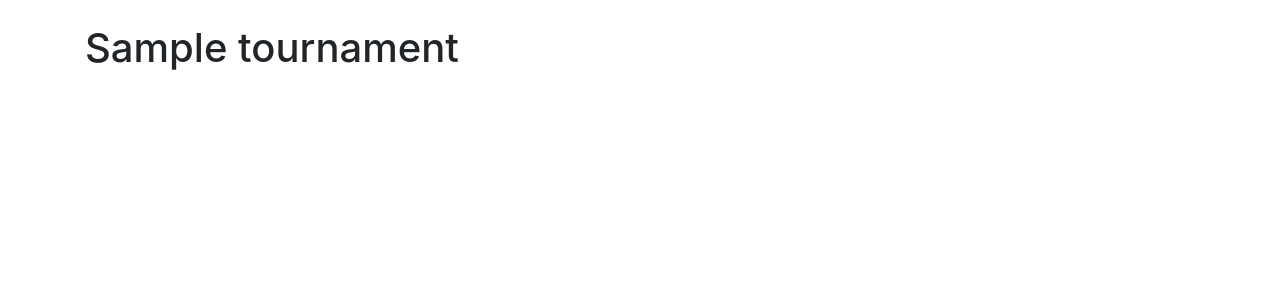
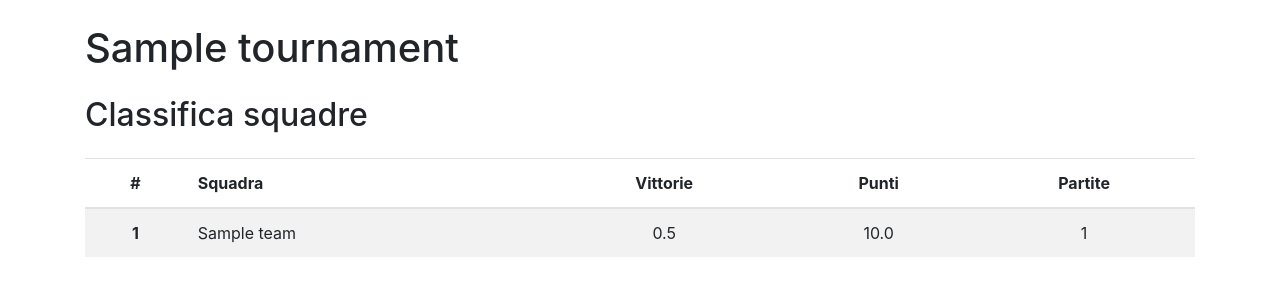
Before and after one commit to giove91/multi-table-tournament, a Django app: page / in a window 1280 px wide. Shown: the top 300 px of the page. Run offline with Django 3.2, Linux system fonts and the light colour scheme; tables that the repository leaves empty hold one stand-in row (values such as "Sample post"); some libraries are stand-ins or nearby versions.

Commit message:
Scoreboard view.

```diff
--- a/templates/index.html
+++ b/templates/index.html
@@ -17,7 +17,32 @@
 <div class="container my-4">
 <h1>{{ tournament.name }}</h1>
 
+<h2 class="my-4">Classifica squadre</h2>
 
+<div class="table-responsive">
+<table class="table table-striped">
+<thead>
+    <tr>
+    <th scope="col" class="text-center">#</th>
+    <th scope="col">Squadra</th>
+    <th scope="col" class="text-center">Vittorie</th>
+    <th scope="col" class="text-center">Punti</th>
+    <th scope="col" class="text-center">Partite</th>
+    </tr>
+</thead>
+<tbody>
+{% for team, score, rank in team_scoreboard %}
+    <tr>
+        <th scope="row" class="text-center">{{ rank }}</th>
+        <td>{{ team }}</td>
+        <td class="text-center">{{ score.primary }}</td>
+        <td class="text-center">{{ score.secondary }}</td>
+        <td class="text-center">{{ score.num_matches }}</td>
+    </tr>
+{% endfor %}
+</tbody>
+</table>
+</div>
 
 </div>
 
--- a/tournament/views.py
+++ b/tournament/views.py
@@ -3,6 +3,26 @@ from django.views.generic.base import TemplateView
 
 from .models import *
 
+def sorted_scoreboard(scoreboard):
+    """
+    Take as input a scoreboard given as a counter, and return a sorted list with ranks.
+    """
+    by_score = {}
+    for (entity, score) in scoreboard.items():
+        if score not in by_score:
+            by_score[score] = []
+        by_score[score].append(entity)
+
+    res = []
+    rank = 1
+
+    for score in reversed(sorted(by_score)):
+        for entity in sorted(by_score[score], key=lambda x: x.name):
+            res.append((entity, scoreboard[entity], rank))
+
+        rank += len(by_score[score])
+
+    return res
 
 
 class IndexView(TemplateView):
@@ -13,4 +33,6 @@ class IndexView(TemplateView):
 
         context = super().get_context_data(**kwargs)
         context['tournament'] = tournament
+
+        context['team_scoreboard'] = sorted_scoreboard(tournament.team_scoreboard())
         return context
```
